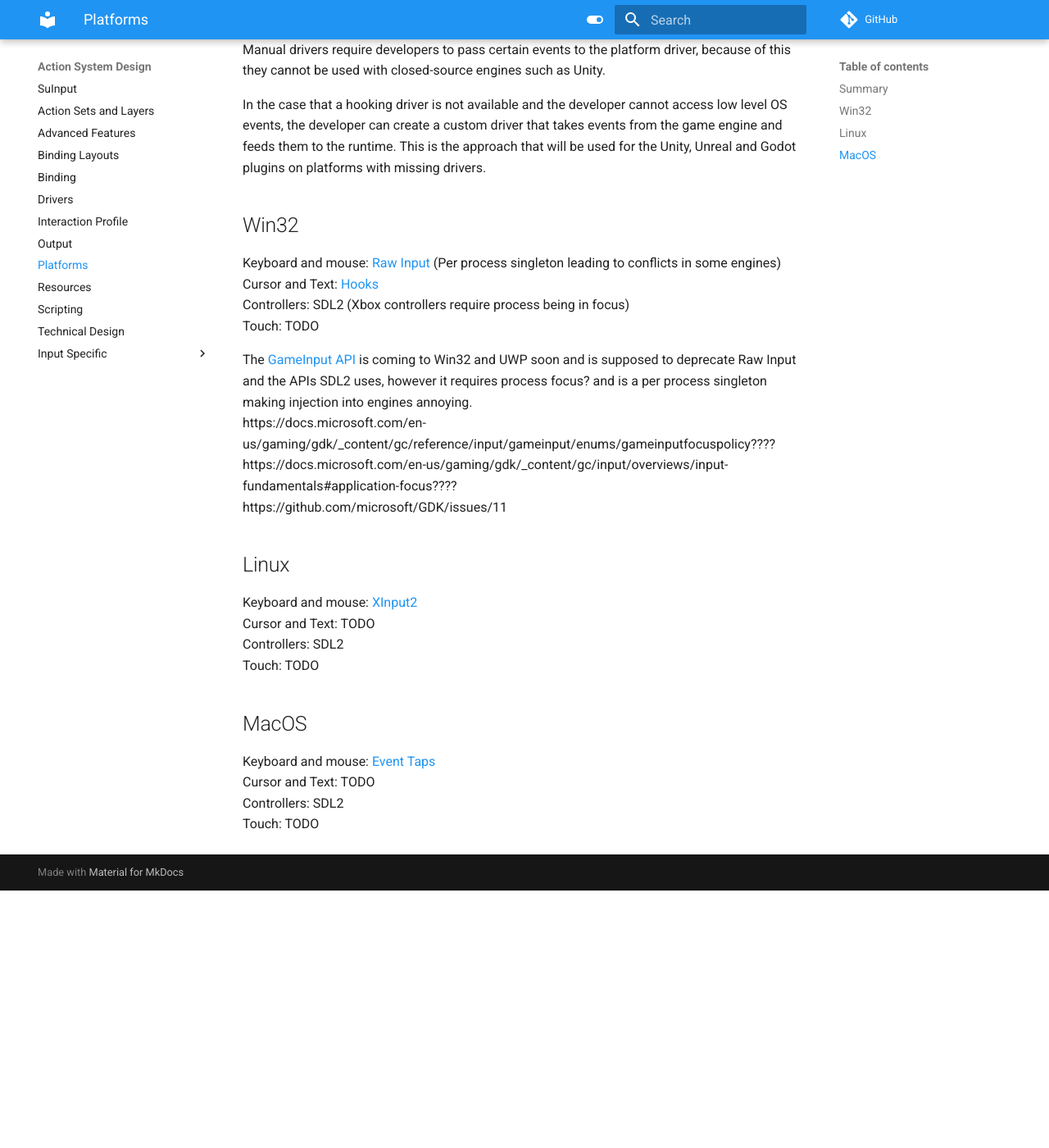
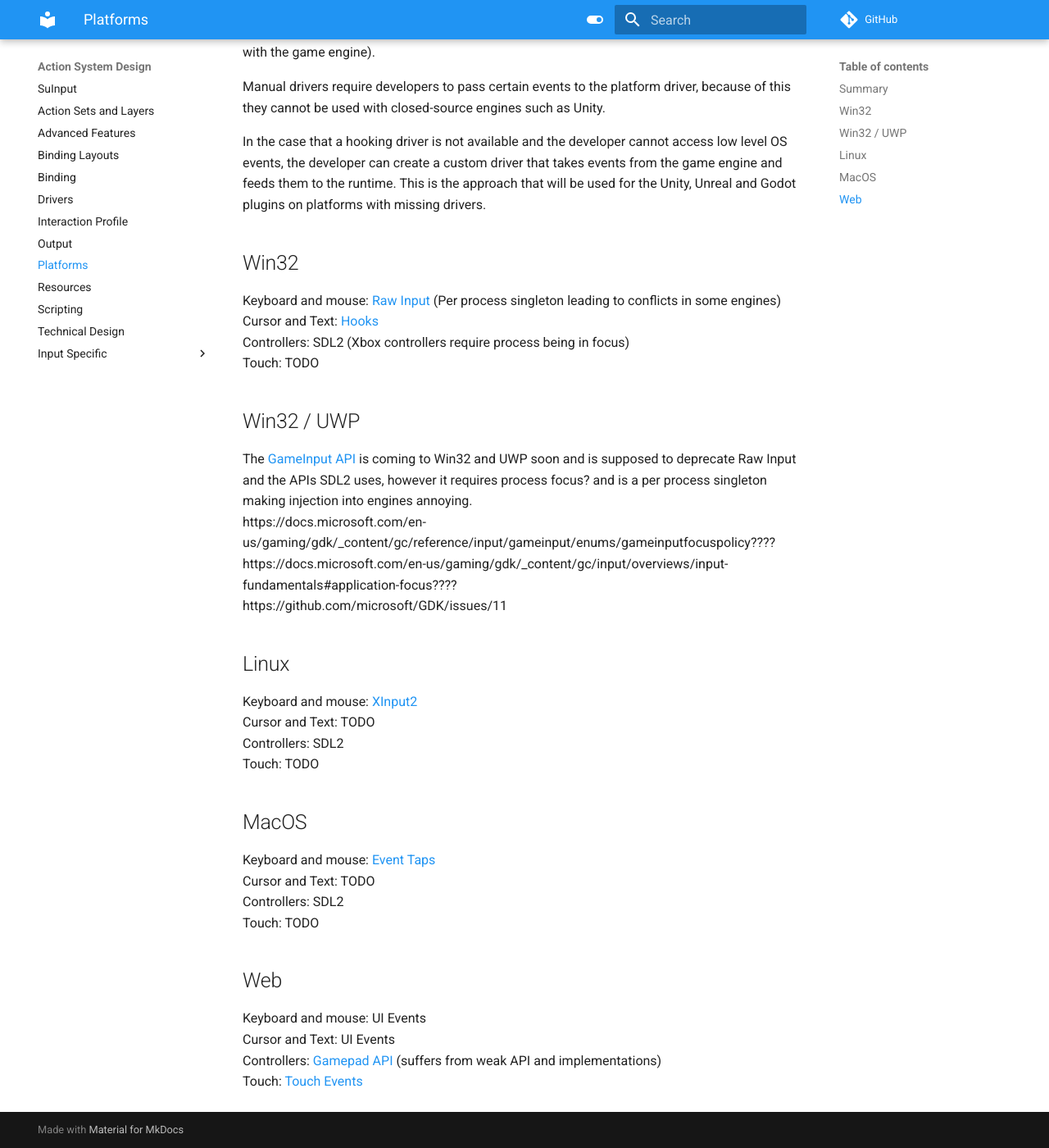
Before and after one commit to Sorenon/Action-System, an MkDocs documentation site: the page built from docs/Platforms.md, in a window 1280 px wide and 1400 px high, scrolled down 783 px. Shown: the whole window at 82% size. Built offline with MkDocs 1.6.1 and Material for MkDocs 9.7.7, drawn with Linux system fonts in a browser that asks for light colours; comment, search, counter and statistics services are not loaded; before the commit the page ends 1869 px from its top, so only the background shows below that; some of the changed text lies outside the part shown.

Commit message:
Misc Edits

```diff
--- a/docs/Platforms.md
+++ b/docs/Platforms.md
@@ -26,6 +27,7 @@
 Controllers: SDL2 (Xbox controllers require process being in focus)
 Touch: TODO
 
+## Win32 / UWP
 The [GameInput API](https://docs.microsoft.com/en-us/gaming/gdk/_content/gc/reference/input/gameinput/gameinput_members) is coming to Win32 and UWP soon and is supposed to deprecate Raw Input and the APIs SDL2 uses, however it requires process focus? and is a per process singleton making injection into engines annoying.
 https://docs.microsoft.com/en-us/gaming/gdk/_content/gc/reference/input/gameinput/enums/gameinputfocuspolicy????
 https://docs.microsoft.com/en-us/gaming/gdk/_content/gc/input/overviews/input-fundamentals#application-focus????
@@ -42,3 +44,9 @@
 Cursor and Text: TODO
 Controllers: SDL2
 Touch: TODO
+
+## Web
+Keyboard and mouse: UI Events
+Cursor and Text: UI Events
+Controllers: [Gamepad API](https://developer.mozilla.org/en-US/docs/Web/API/Gamepad_API) (suffers from weak API and implementations)
+Touch: [Touch Events](https://developer.mozilla.org/en-US/docs/Web/API/Touch_events)
```
Also changed, not shown: other parts of docs/Platforms.md (+13 -12 lines), docs/Output.md (+3 -2 lines).
